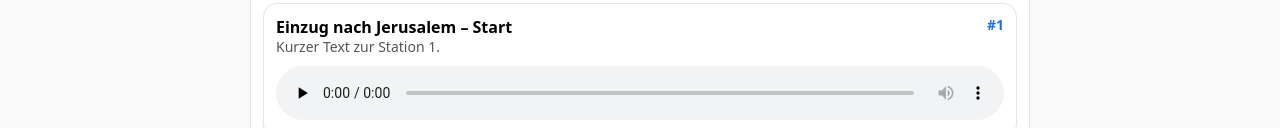
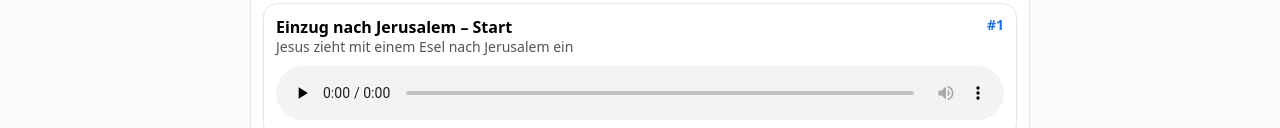
Before and after one commit to Fritzle-90/Osterweg.github.io, a plain HTML site: page index.html in a window 1280 px wide. Shown: the part 668-796 px from the top of the page. Drawn offline with nearby package versions, Linux system fonts and the light colour scheme.

Commit message:
Update index.html

```diff
--- a/index.html
+++ b/index.html
@@ -63,7 +63,7 @@
     {
       id: 1,
       title: "Einzug nach Jerusalem – Start",
-      text: "Kurzer Text zur Station 1.",
+      text: "Jesus zieht mit einem Esel nach Jerusalem ein",
       lat: 48.590022,
       lng: 8.412674,
       audioUrl: "audio/station1.mp3"
```
